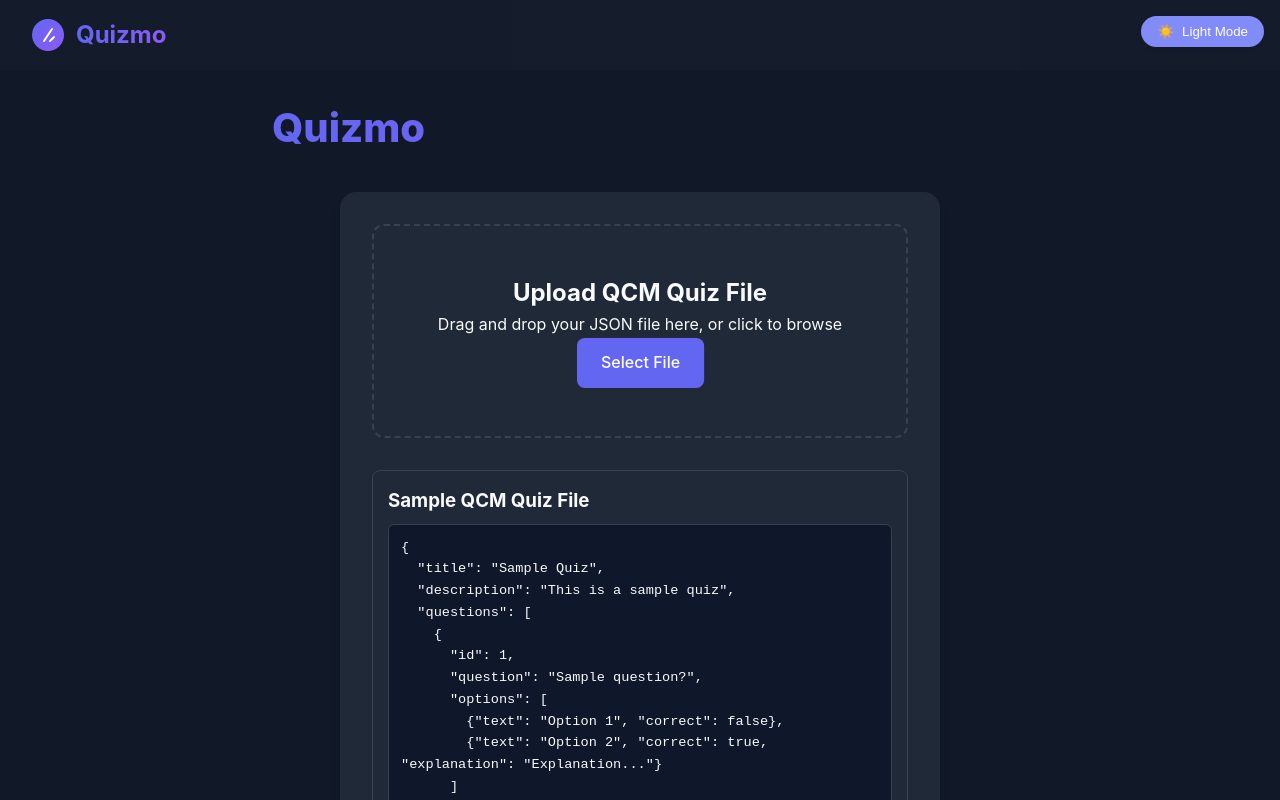
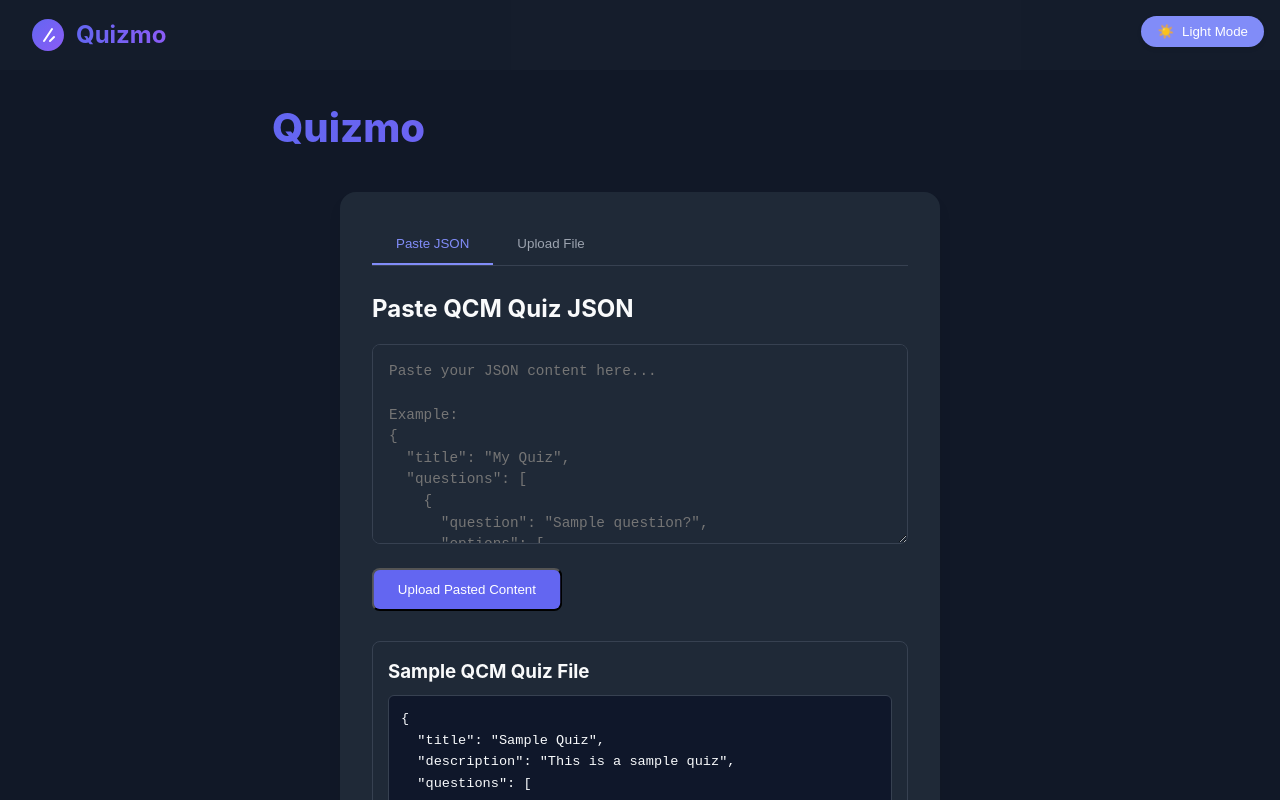
Before and after one commit to Ghassanee/QCM-Quiz-Generator, a Next.js app: page / in a window 1280 px wide. Shown: the top 800 px of the page. Built offline with nearby package versions, Linux system fonts and the light colour scheme.

Commit message:
past json file

```diff
--- a/src/components/FileUploader.tsx
+++ b/src/components/FileUploader.tsx
@@ -176,26 +176,66 @@ const ExpirationText = styled.p`
     text-decoration: underline;
   }
 `;
+const TabContainer = styled.div`
+  display: flex;
+  border-bottom: 1px solid ${({ theme }) => theme.colors.border};
+  margin-bottom: 1.5rem;
+`;
+
+const TabButton = styled.button<{ $active: boolean }>`
+  padding: 0.75rem 1.5rem;
+  background: none;
+  border: none;
+  cursor: pointer;
+  font-weight: 500;
+  color: ${({ theme, $active }) => ($active ? theme.colors.primary : theme.colors.textSecondary)};
+  border-bottom: 2px solid
+    ${({ theme, $active }) => ($active ? theme.colors.primary : 'transparent')};
+  transition: all 0.2s ease;
+
+  &:hover {
+    color: ${({ theme }) => theme.colors.primary};
+  }
+`;
+
+const PasteArea = styled.textarea`
+  width: 100%;
+  min-height: 200px;
+  padding: 1rem;
+  border-radius: 0.5rem;
+  border: 1px solid ${({ theme }) => theme.colors.border};
+  background: ${({ theme }) => theme.colors.explanationBg};
+  color: ${({ theme }) => theme.colors.text};
+  margin: 1rem 0;
+  font-family: monospace;
+  resize: vertical;
+  font-size: 0.9rem;
+  line-height: 1.5;
+
+  &:focus {
+    outline: none;
+    border-color: ${({ theme }) => theme.colors.primary};
+    box-shadow: 0 0 0 2px rgba(99, 102, 241, 0.2);
+  }
+`;
 
 const FileUploader: React.FC<FileUploaderProps> = ({ onUploadSuccess }) => {
   const [error, setError] = useState('');
   const [isUploading, setIsUploading] = useState(false);
   const [shareLink, setShareLink] = useState('');
+  const [jsonContent, setJsonContent] = useState('');
+  const [activeTab, setActiveTab] = useState<'upload' | 'paste'>('paste');
 
-  const handleFileUpload = async (event: React.ChangeEvent<HTMLInputElement>) => {
-    const file = event.target.files?.[0];
-    if (!file) return;
-
+  const uploadData = async (data: string, fileName: string = 'quiz.json') => {
     setIsUploading(true);
     setError('');
 
     try {
-      if (file.type !== 'application/json') {
-        throw new Error('Please upload a JSON file');
-      }
+      JSON.parse(data);
 
       const formData = new FormData();
-      formData.append('file', file);
+      const blob = new Blob([data], { type: 'application/json' });
+      formData.append('file', blob, fileName);
 
       const response = await fetch('/api/quizzes', {
         method: 'POST',
@@ -216,6 +256,27 @@ const FileUploader: React.FC<FileUploaderProps> = ({ onUploadSuccess }) => {
     } finally {
       setIsUploading(false);
     }
+  };
+
+  const handleFileUpload = async (event: React.ChangeEvent<HTMLInputElement>) => {
+    const file = event.target.files?.[0];
+    if (!file) return;
+
+    try {
+      const content = await file.text();
+      await uploadData(content, file.name);
+    } catch (err) {
+      setError(err.message || 'Failed to read file');
+      setIsUploading(false);
+    }
+  };
+
+  const handlePasteUpload = async () => {
+    if (!jsonContent.trim()) {
+      setError('Please paste your JSON content');
+      return;
+    }
+    await uploadData(jsonContent);
   };
 
   return (
@@ -247,6 +308,16 @@ const FileUploader: React.FC<FileUploaderProps> = ({ onUploadSuccess }) => {
         </SuccessMessage>
       ) : (
         <>
+          <TabContainer>
+            <TabButton $active={activeTab === 'paste'} onClick={() => setActiveTab('paste')}>
+              Paste JSON
+            </TabButton>
+            <TabButton $active={activeTab === 'upload'} onClick={() => setActiveTab('upload')}>
+              Upload File
+            </TabButton>
+          </TabContainer>
+
+          {activeTab === 'upload' ? (
             <UploadArea>
               <h2>Upload QCM Quiz File</h2>
               <p>Drag and drop your JSON file here, or click to browse</p>
@@ -260,6 +331,19 @@ const FileUploader: React.FC<FileUploaderProps> = ({ onUploadSuccess }) => {
                 />
               </UploadLabel>
             </UploadArea>
+          ) : (
+            <div>
+              <h2>Paste QCM Quiz JSON</h2>
+              <PasteArea
+                placeholder={`Paste your JSON content here...\n\nExample:\n{\n  "title": "My Quiz",\n  "questions": [\n    {\n      "question": "Sample question?",\n      "options": [\n        {"text": "Option 1", "correct": false},\n        {"text": "Option 2", "correct": true}\n      ]\n    }\n  ]\n}`}
+                value={jsonContent}
+                onChange={(e) => setJsonContent(e.target.value)}
+              />
+              <UploadLabel as="button" onClick={handlePasteUpload}>
+                Upload Pasted Content
+              </UploadLabel>
+            </div>
+          )}
 
           {error && <ErrorMessage>{error}</ErrorMessage>}
 
```
Lines whose indentation alone changed are shown as unchanged.
